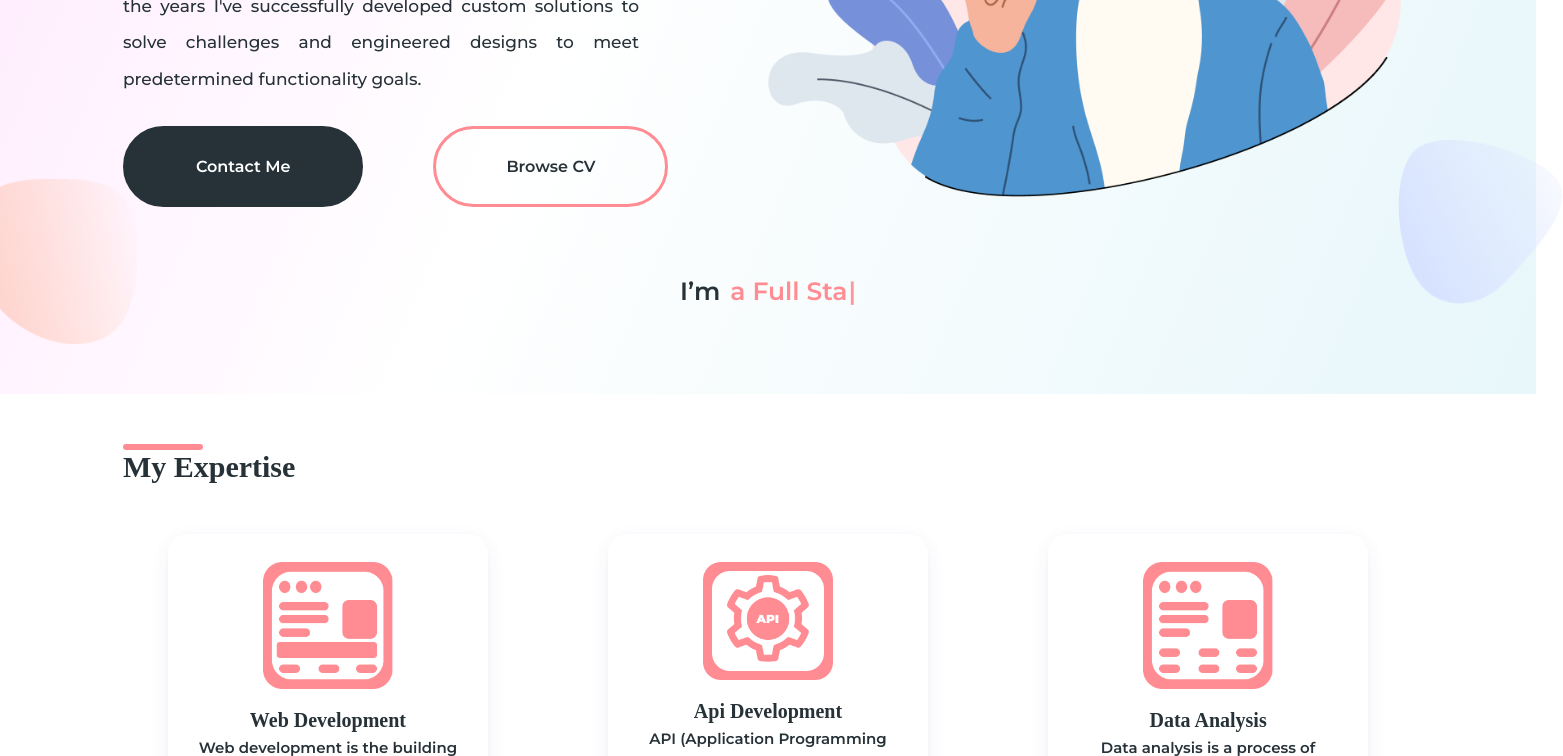
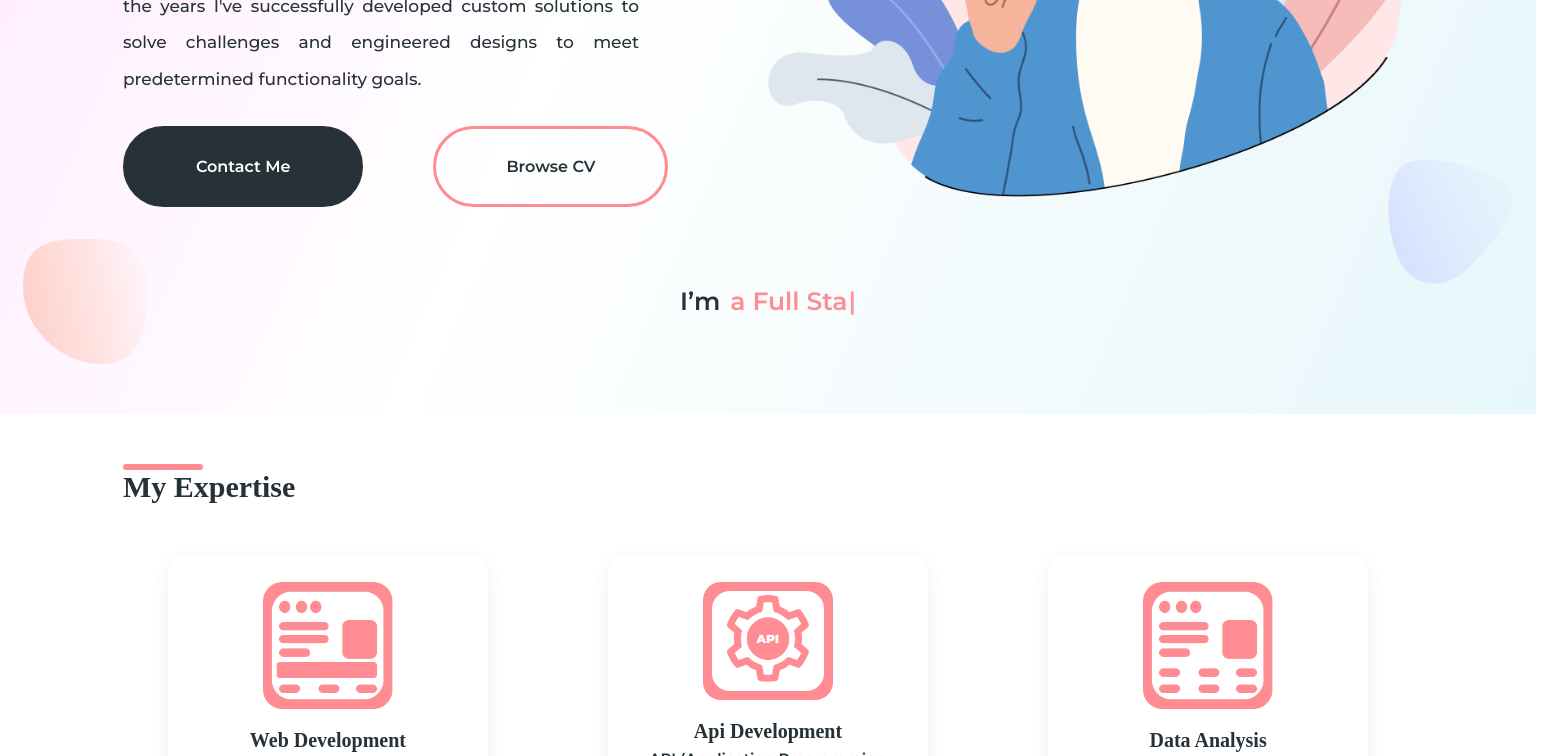
Before and after one commit to Ay4codes/portfolio-v1, a Next.js app: page / in a window 1536 px wide. Shown: the part 480-1236 px from the top of the page, 1563 px wide, since content can reach past the window. Built offline with nearby package versions, Linux system fonts and the light colour scheme; no server answers; a web font is replaced by a local one.

Commit message:
Added Page Views Count to Footer

```diff
--- a/pages/index.js
+++ b/pages/index.js
@@ -9,7 +9,8 @@ import Home4thSection from '../components/Home-Components/Home-4th-section';
 import Home5thSection from '../components/Home-Components/Home-5th-section';
 import Footer from '../components/Global-components/Footer';
 
-export default function Home() {
+export default function Home(props) {
+  const {pageVisits} = props
   return (
     <div className={'app-main-wrapper'}>
       <Head>
@@ -24,7 +25,7 @@ export default function Home() {
       <Home3rdSection />
       <Home4thSection />
       <Home5thSection />
-      <Footer />
+      <Footer pageVisits={pageVisits} />
     </div>
   )
 }
--- a/styles/footer.css
+++ b/styles/footer.css
@@ -17,3 +17,15 @@
     font-weight: 800;
     text-decoration: underline;
 }
+
+@media (min-width: 1300px) {
+    .footer-wrapper p {
+        font-size: 16px;
+    }
+    .footer-wrapper span {
+        font-size: 15px;
+    }
+    .footer-wrapper {
+        line-height: 1.2;
+    }
+}
--- a/styles/home.css
+++ b/styles/home.css
@@ -656,6 +656,12 @@
     .home-4th-section-inner a button {
         font-size: 18px;
     }
+    .footer-wrapper p {
+        font-size: 17px;
+    }
+    .footer-wrapper span {
+        font-size: 15px;
+    }
 }
 
 @media (min-width: 1400px) {
@@ -668,4 +674,16 @@
     .intro-container p {
         font-size: 70px;
     }
+    .home-head-btm-container img:first-child {
+        margin-top: -0px;
+        margin-left: -100px;
+        width: 125px;
+        height: 125px;
+    }
+    .home-head-btm-container img:last-child {
+        margin-top: -80px;
+        margin-right: -100px;
+        width: 125px;
+        height: 125px;
+    }
 }
```
